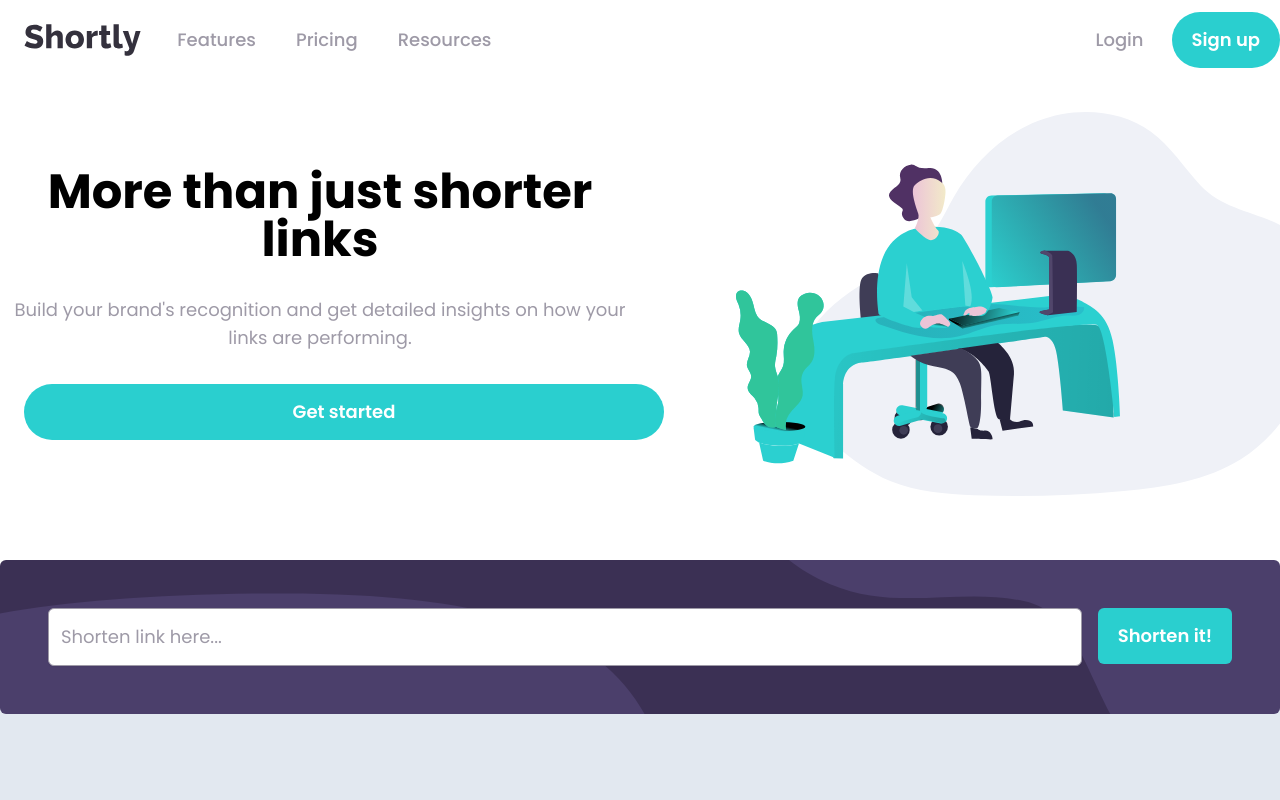
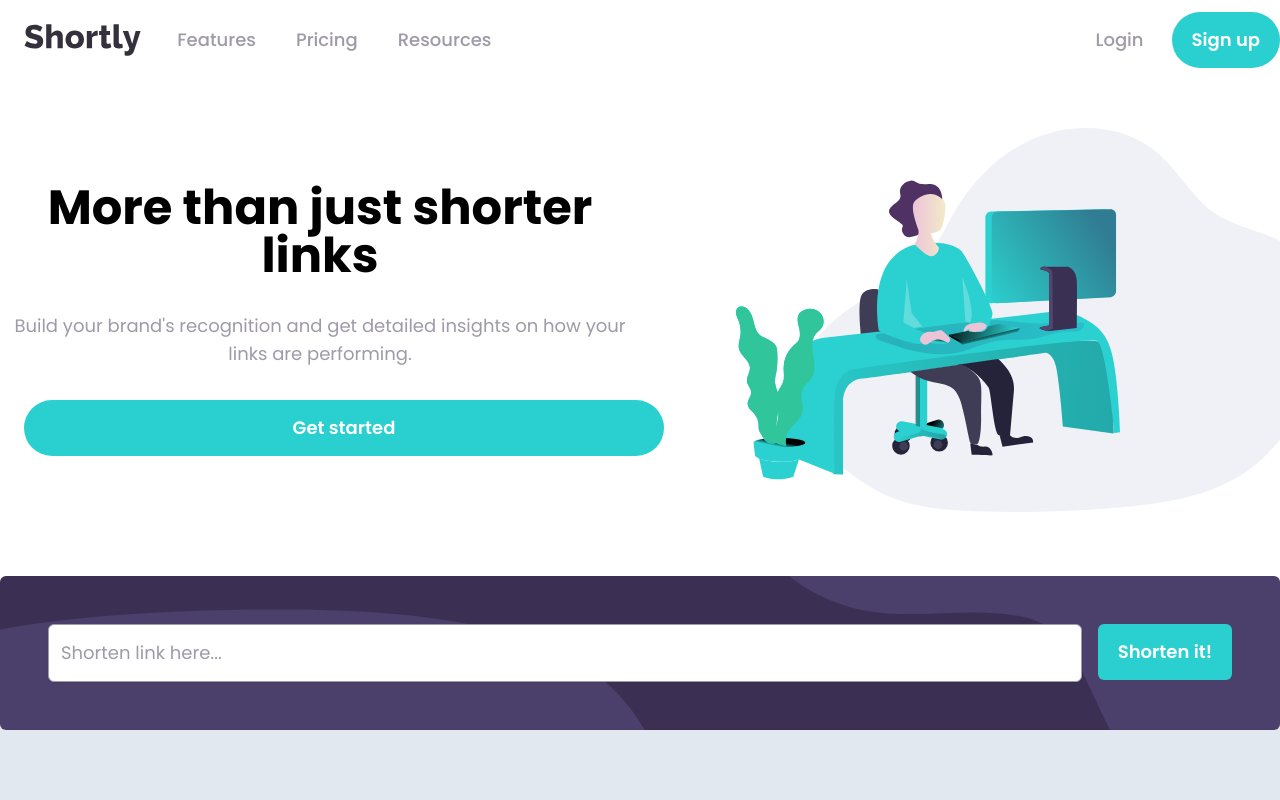
Before and after one commit to r10rivas/url-shortener, a React (Vite) app: page / in a window 1280 px wide. Shown: the top 800 px of the page. Built offline with nearby package versions, Linux system fonts and the light colour scheme.

Commit message:
Fix margin section hero

```diff
--- a/src/App.jsx
+++ b/src/App.jsx
@@ -55,7 +55,7 @@ const App = () => {
     <div className="font-poppins overflow-x-hidden">
       <Navbar/>
       <div className="container mx-auto mt-28">
-        <div className="w-full mt-20 mb-32 flex flex-col space-y-8 md:flex-row md:space-y-0">
+        <div className="w-full my-32 flex flex-col space-y-8 md:flex-row md:space-y-0">
           <div className="flex-1 md:order-last">
             <div className="w-full">
               <img
```
